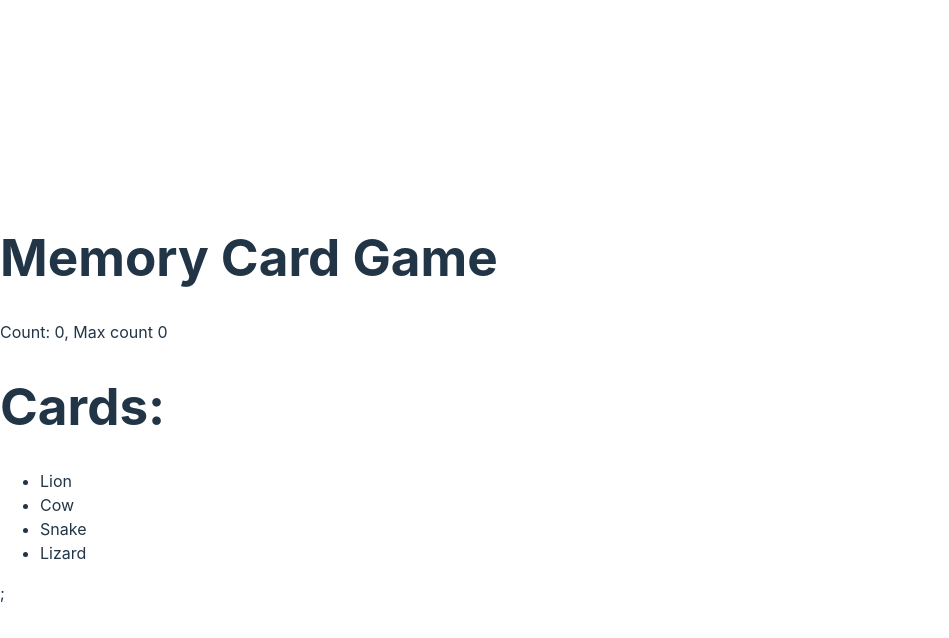
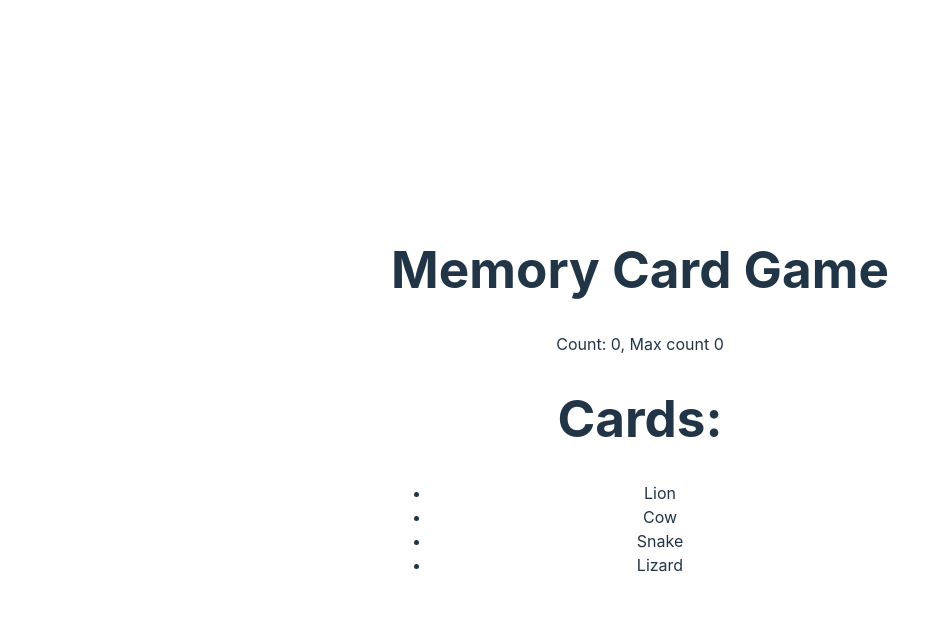
Before and after one commit to CrystalSnake/odin-memory-card, a React (Vite) app: page / in a window 1280 px wide. Both pictures are taken after a click on the button "Start". Shown: the top 638 px of the page, without its empty margins (0-949 px from the left). Built offline with nearby package versions, Linux system fonts and the light colour scheme.

Commit message:
Add win-lose logic

```diff
--- a/src/App.css
+++ b/src/App.css
@@ -1,11 +1,11 @@
-/* #root {
+#root {
   max-width: 1280px;
   margin: 0 auto;
   padding: 2rem;
   text-align: center;
 }
 
-.logo {
+/* .logo {
   height: 6em;
   padding: 1.5em;
   will-change: filter;
--- a/src/App.jsx
+++ b/src/App.jsx
@@ -13,7 +13,7 @@ function App() {
     return (
       <>
         <h1>Memory Card Game</h1>
-        <Board />;
+        <Board />
       </>
     );
   }
--- a/src/Board.jsx
+++ b/src/Board.jsx
@@ -1,17 +1,39 @@
-import { useState } from 'react';
+import { useState, useEffect } from 'react';
 
 function Board() {
   const cards = ['Lion', 'Cow', 'Snake', 'Lizard'];
 
   const [count, setCount] = useState(0);
   const [maxCount, setMaxCount] = useState(0);
-  const countAdd = () => {
-    const newCount = count + 1;
+  const [clickedCards, setClickedCards] = useState([]);
+
+  useEffect(() => {
+    const newCount = clickedCards.length;
     setCount(newCount);
     if (newCount > maxCount) {
       setMaxCount(newCount);
     }
+  }, [clickedCards]);
+
+  const addCount = (card) => {
+    setClickedCards((prevClickedCards) => [...prevClickedCards, card]);
   };
+
+  const clickCard = (card) => {
+    if (clickedCards.includes(card)) {
+      console.log('Game Over');
+    } else {
+      addCount(card);
+    }
+  };
+
+  useEffect(() => {
+    if (clickedCards.length === cards.length) {
+      console.log('Win!');
+      const newCount = 0;
+      setCount(newCount);
+    }
+  }, [clickedCards.length, cards.length]);
 
   return (
     <>
@@ -23,7 +45,7 @@ function Board() {
         <ul>
           {cards.map((card) => {
             return (
-              <li key={card} onClick={countAdd}>
+              <li key={card} onClick={() => clickCard(card)}>
                 {card}
               </li>
             );
```
